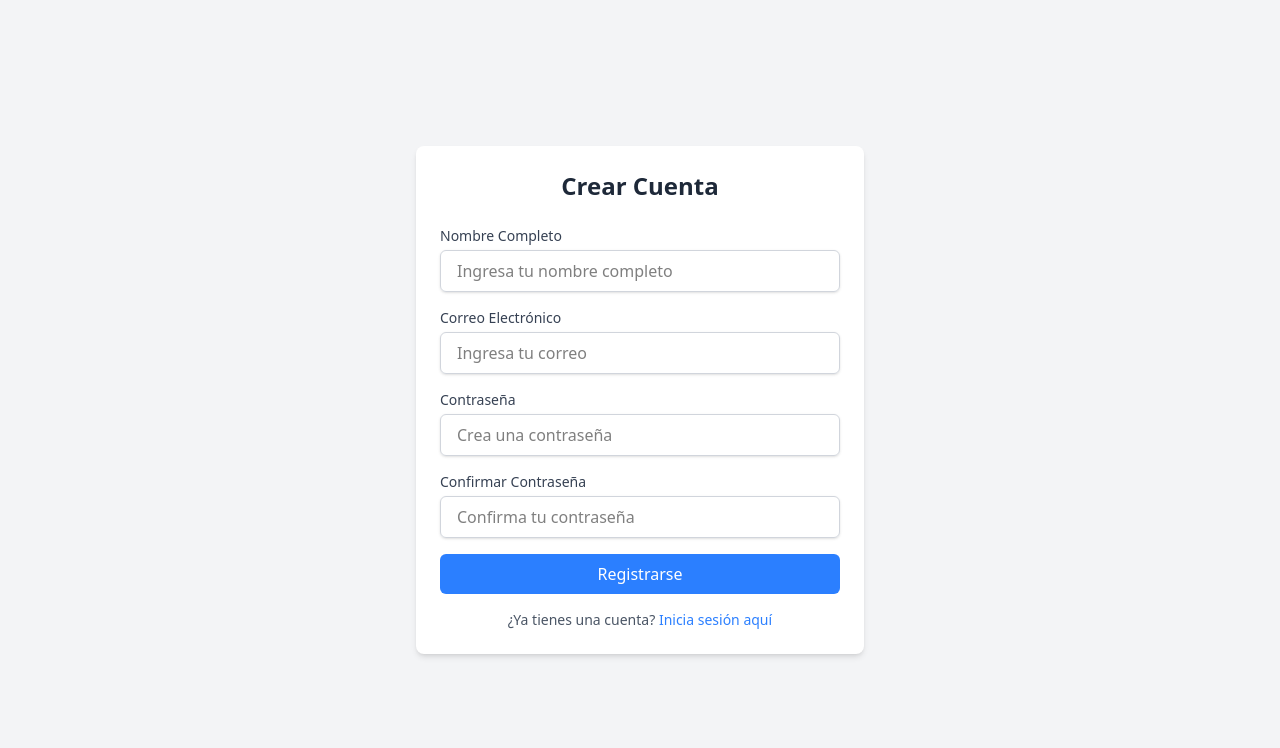
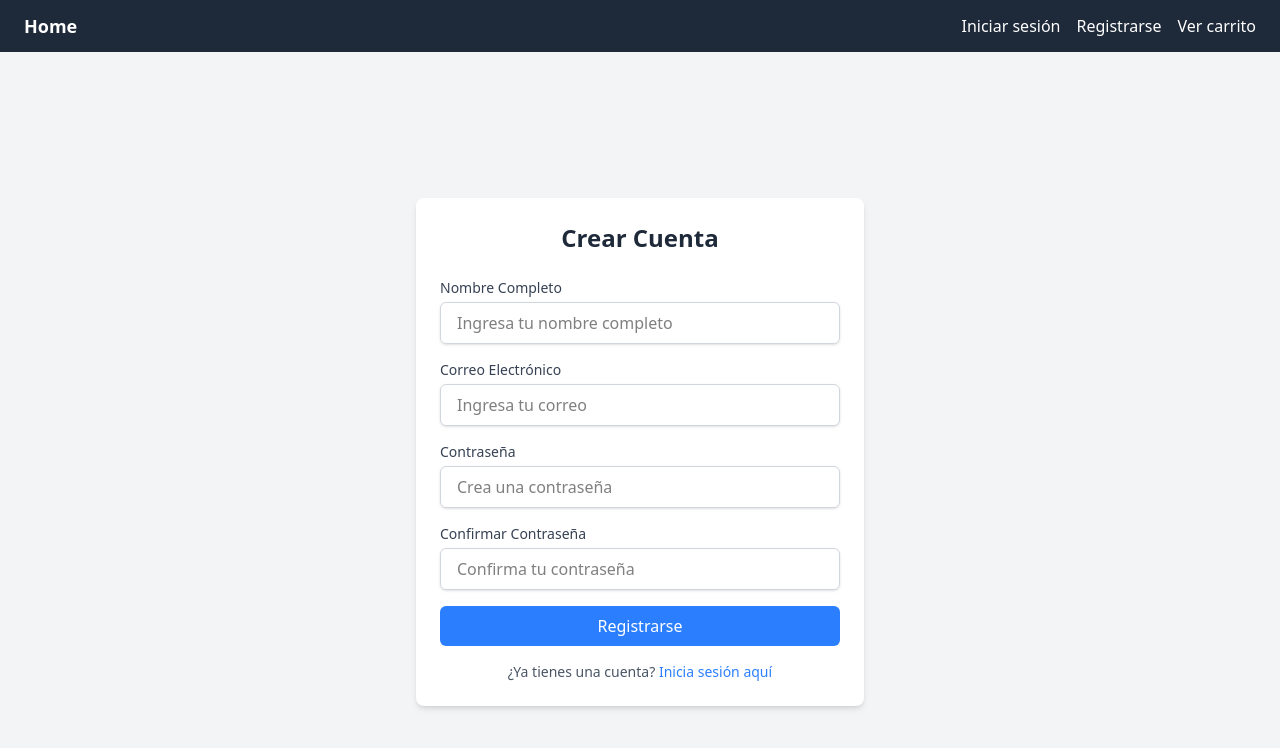
Before and after one commit to gonzaviale/taller-2, an Angular app in the folder frontend/: page /register in a window 1280 px wide. Shown: the top 748 px of the page. Built offline with nearby package versions, Linux system fonts and the light colour scheme.

Commit message:
hello world

```diff
--- a/frontend/src/app/pages/login/login.component.html
+++ b/frontend/src/app/pages/login/login.component.html
@@ -1,3 +1,5 @@
+<app-nav></app-nav>
+
 <div class="flex items-center justify-center min-h-screen bg-gray-100">
   <div class="w-full max-w-md bg-white rounded-lg shadow-md p-6">
     <h2 class="text-2xl font-bold text-center text-gray-800 mb-6">Iniciar Sesión</h2>
--- a/frontend/src/app/pages/login/login.component.ts
+++ b/frontend/src/app/pages/login/login.component.ts
@@ -1,8 +1,10 @@
 import { Component } from '@angular/core';
 import { Router } from '@angular/router';
+import { NavComponent } from '../nav/nav.component';
 
 @Component({
   selector: 'app-login',
+  imports: [NavComponent],
   templateUrl: './login.component.html',
   styleUrl: './login.component.css'
 })
--- a/frontend/src/app/pages/register/register.component.html
+++ b/frontend/src/app/pages/register/register.component.html
@@ -1,3 +1,5 @@
+<app-nav></app-nav>
+
 <div class="flex items-center justify-center min-h-screen bg-gray-100">
   <div class="w-full max-w-md bg-white rounded-lg shadow-md p-6">
     <h2 class="text-2xl font-bold text-center text-gray-800 mb-6">Crear Cuenta</h2>
--- a/frontend/src/app/pages/register/register.component.ts
+++ b/frontend/src/app/pages/register/register.component.ts
@@ -1,8 +1,12 @@
 import { Component } from '@angular/core';
 import { Router } from '@angular/router';
+import { NavComponent } from '../nav/nav.component';
+
+
 
 @Component({
   selector: 'app-register',
+  imports: [NavComponent],
   templateUrl: './register.component.html',
   styleUrl: './register.component.css'
 })
```
